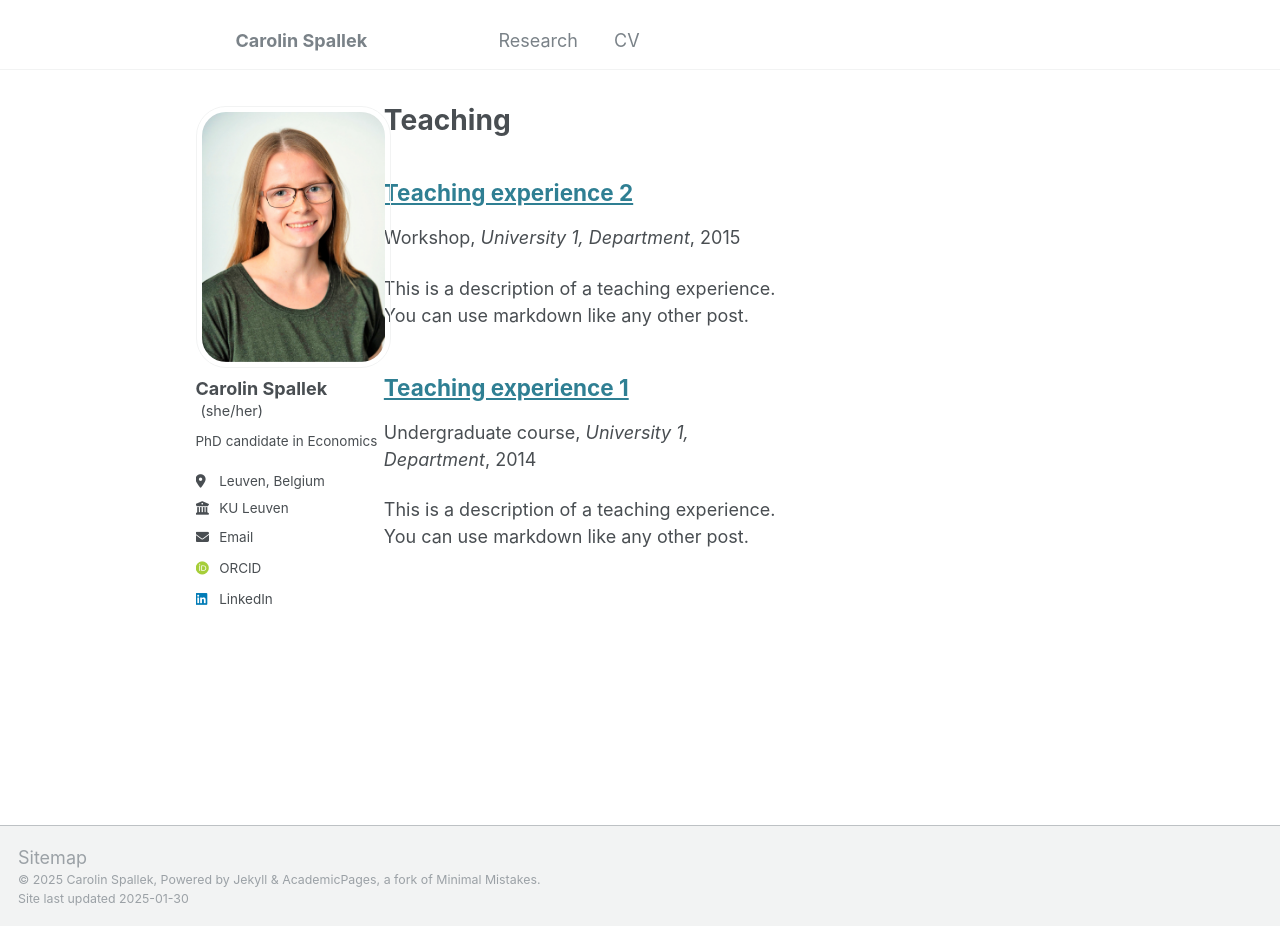
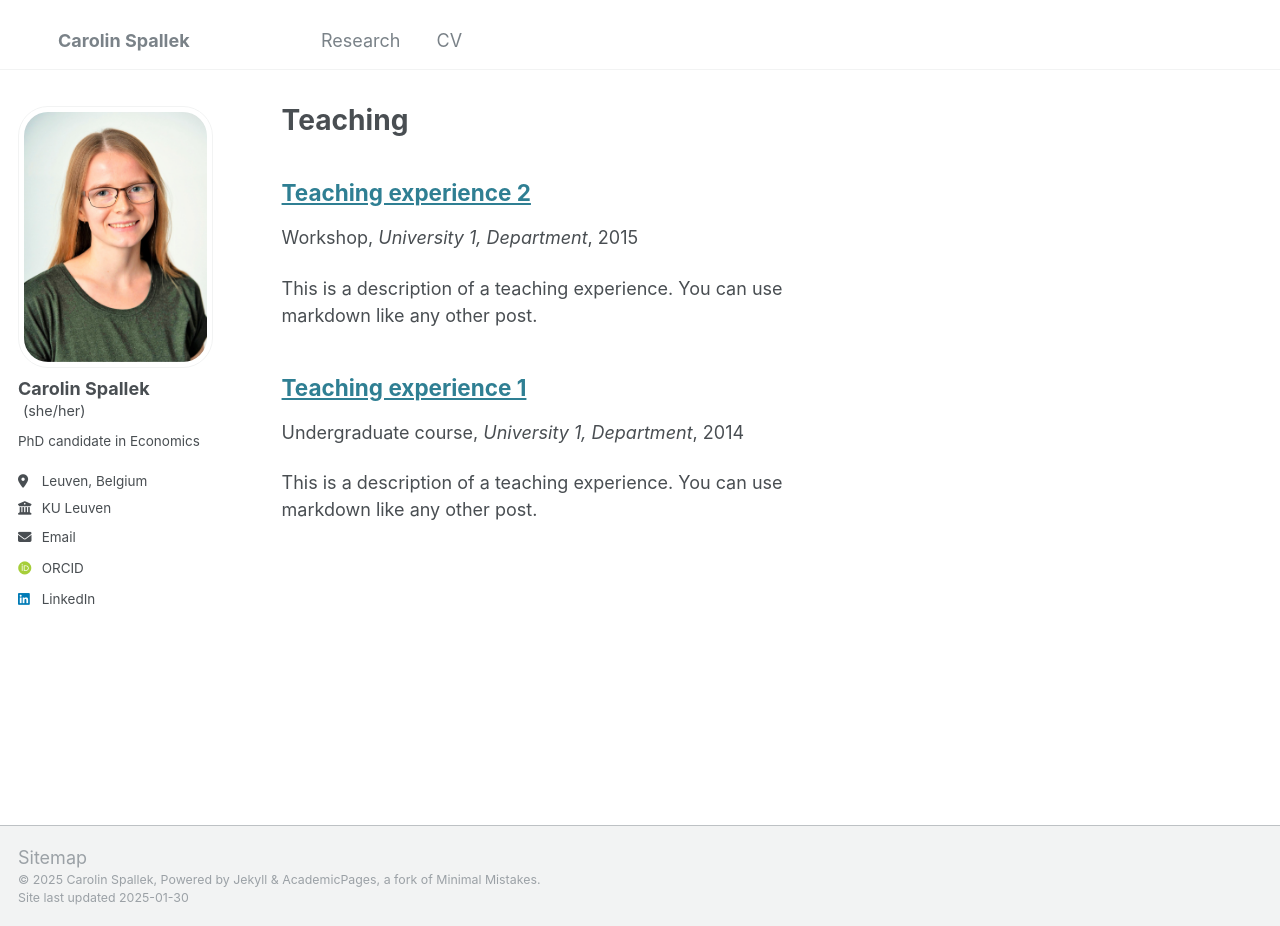
Before and after one commit to CarolinSpa/carolinspa.github.io, a Jekyll site: the page built from _pages/teaching.html, in a window 1280 px wide and 926 px high. Built offline with Jekyll 4.4.1, drawn with Linux system fonts in a browser that asks for light colours; some web fonts are replaced.

Commit message:
final fix - back to basics

```diff
--- a/_sass/_variables.scss
+++ b/_sass/_variables.scss
@@ -126,7 +126,7 @@ $small: 600px !default;           // From 600px
 $medium: 768px !default;         // From 768px
 $medium-wide: 900px !default;    // From 900px
 $large: 925px !default;          // From 925px
-$x-large: 1920px !default;        // From 1280px
+$x-large: 1280px !default;        // From 1280px
 
 /*
    Grid
```
